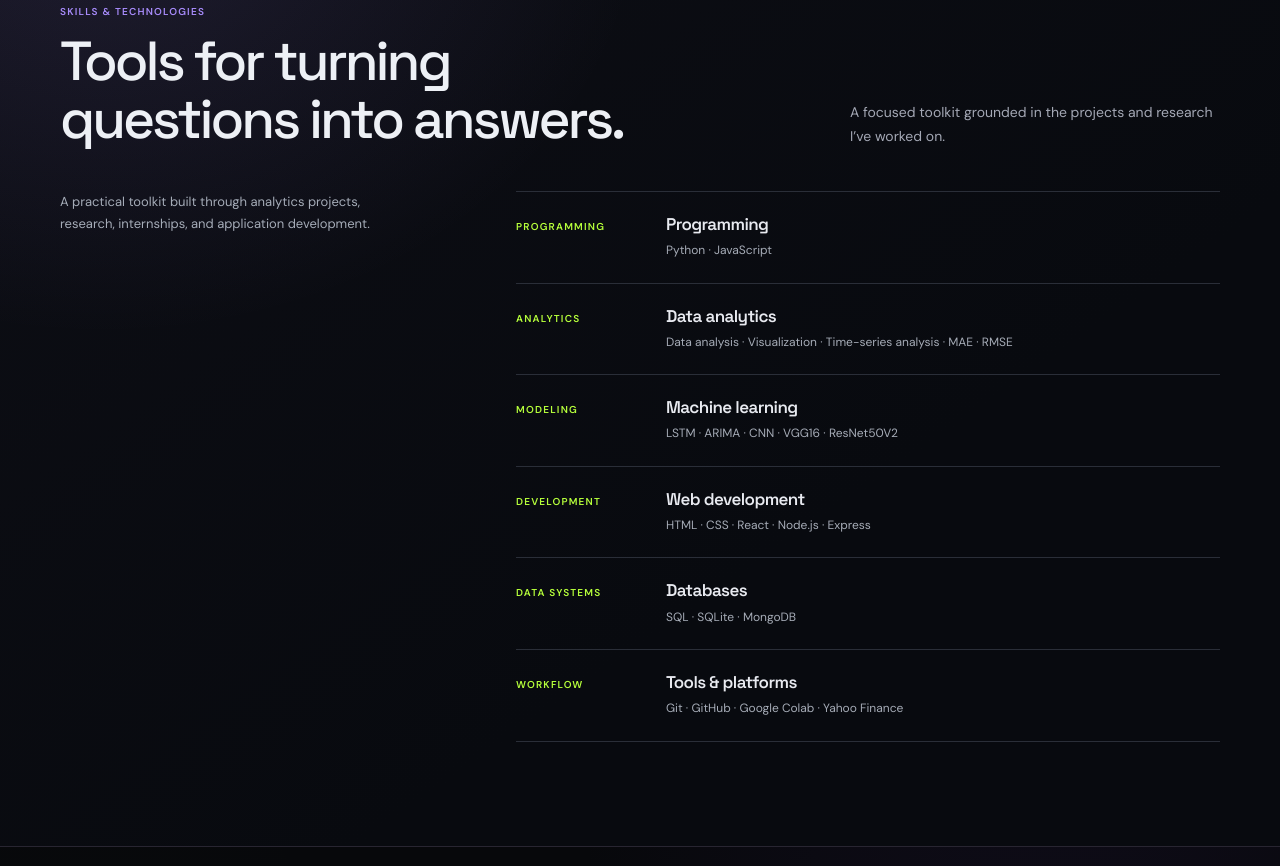
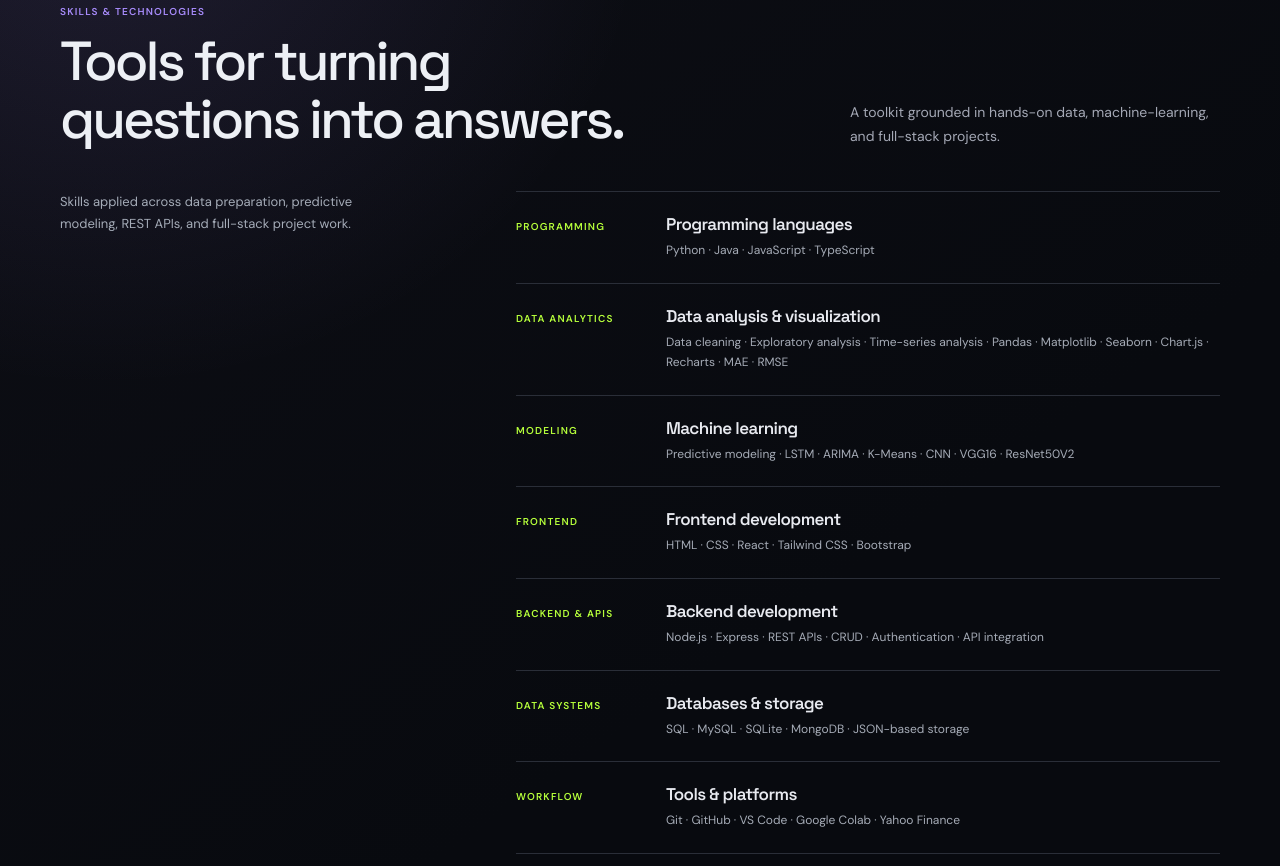
Before and after one commit to Ishita-verma20/portfolio, a plain HTML site: page index.html in a window 1280 px wide. Shown: the part 2354-3220 px from the top of the page. Drawn offline with Linux system fonts and the light colour scheme.

Commit message:
Expand project-backed tools and technology skills
Co-authored-by: Copilot <223556219+Copilot@users.noreply.github.com>

```diff
--- a/index.html
+++ b/index.html
@@ -788,17 +788,18 @@
       <div class="container">
         <div class="section-heading reveal">
           <div><p class="section-kicker mono">Skills &amp; technologies</p><h2>Tools for turning<br>questions into answers.</h2></div>
-          <p class="section-intro">A focused toolkit grounded in the projects and research I’ve worked on.</p>
+          <p class="section-intro">A toolkit grounded in hands-on data, machine-learning, and full-stack projects.</p>
         </div>
         <div class="experience-layout reveal">
-          <p class="experience-intro">A practical toolkit built through analytics projects, research, internships, and application development.</p>
+          <p class="experience-intro">Skills applied across data preparation, predictive modeling, REST APIs, and full-stack project work.</p>
           <div class="experience-list">
-            <article class="experience-item"><span class="experience-date mono">PROGRAMMING</span><div><h3>Programming</h3><p>Python · JavaScript</p></div></article>
-            <article class="experience-item"><span class="experience-date mono">ANALYTICS</span><div><h3>Data analytics</h3><p>Data analysis · Visualization · Time-series analysis · MAE · RMSE</p></div></article>
-            <article class="experience-item"><span class="experience-date mono">MODELING</span><div><h3>Machine learning</h3><p>LSTM · ARIMA · CNN · VGG16 · ResNet50V2</p></div></article>
-            <article class="experience-item"><span class="experience-date mono">DEVELOPMENT</span><div><h3>Web development</h3><p>HTML · CSS · React · Node.js · Express</p></div></article>
-            <article class="experience-item"><span class="experience-date mono">DATA SYSTEMS</span><div><h3>Databases</h3><p>SQL · SQLite · MongoDB</p></div></article>
-            <article class="experience-item"><span class="experience-date mono">WORKFLOW</span><div><h3>Tools &amp; platforms</h3><p>Git · GitHub · Google Colab · Yahoo Finance</p></div></article>
+            <article class="experience-item"><span class="experience-date mono">PROGRAMMING</span><div><h3>Programming languages</h3><p>Python · Java · JavaScript · TypeScript</p></div></article>
+            <article class="experience-item"><span class="experience-date mono">DATA ANALYTICS</span><div><h3>Data analysis &amp; visualization</h3><p>Data cleaning · Exploratory analysis · Time-series analysis · Pandas · Matplotlib · Seaborn · Chart.js · Recharts · MAE · RMSE</p></div></article>
+            <article class="experience-item"><span class="experience-date mono">MODELING</span><div><h3>Machine learning</h3><p>Predictive modeling · LSTM · ARIMA · K-Means · CNN · VGG16 · ResNet50V2</p></div></article>
+            <article class="experience-item"><span class="experience-date mono">FRONTEND</span><div><h3>Frontend development</h3><p>HTML · CSS · React · Tailwind CSS · Bootstrap</p></div></article>
+            <article class="experience-item"><span class="experience-date mono">BACKEND &amp; APIS</span><div><h3>Backend development</h3><p>Node.js · Express · REST APIs · CRUD · Authentication · API integration</p></div></article>
+            <article class="experience-item"><span class="experience-date mono">DATA SYSTEMS</span><div><h3>Databases &amp; storage</h3><p>SQL · MySQL · SQLite · MongoDB · JSON-based storage</p></div></article>
+            <article class="experience-item"><span class="experience-date mono">WORKFLOW</span><div><h3>Tools &amp; platforms</h3><p>Git · GitHub · VS Code · Google Colab · Yahoo Finance</p></div></article>
           </div>
         </div>
       </div>
```
